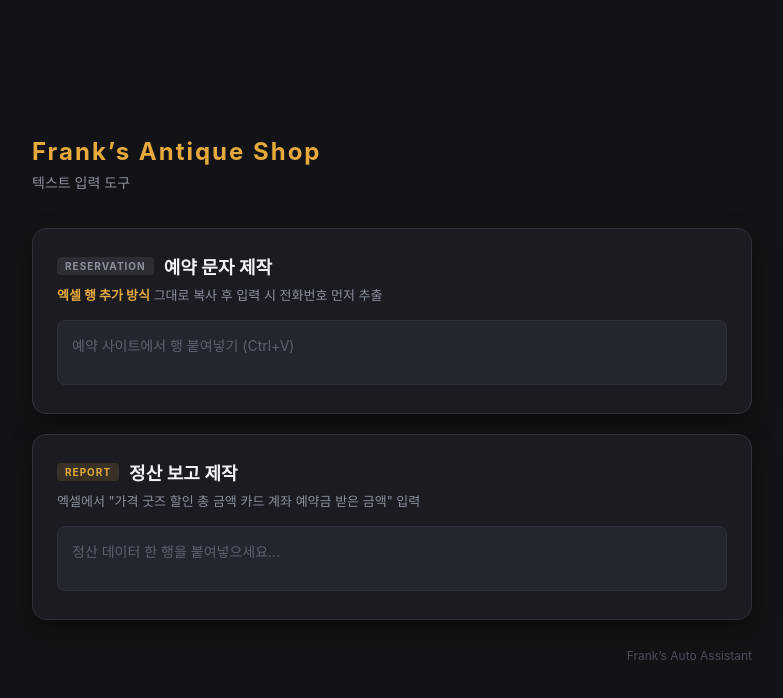
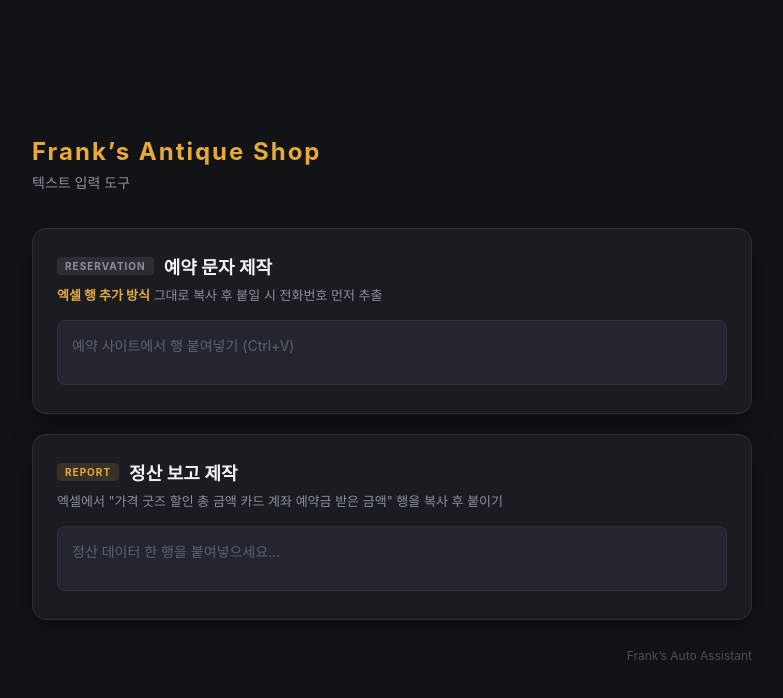
Before and after one commit to FranksAntiqueShop/FranksAntiqueShop.github.io, a plain HTML site: page index.html in a window 1280 px wide. Shown: the whole page, without its empty margins (248-1031 px from the left). Drawn offline with Linux system fonts and the light colour scheme; a web font is replaced by a local one.

```diff
--- a/index.html
+++ b/index.html
@@ -28,7 +28,7 @@
                     <div class="badge">RESERVATION</div>
                     <h2>예약 문자 제작</h2>
                 </div>
-                <p class="card-desc"><strong>엑셀 행 추가 방식</strong> 그대로 복사 후 입력 시 전화번호 먼저 추출</p>
+                <p class="card-desc"><strong>엑셀 행 추가 방식</strong> 그대로 복사 후 붙일 시 전화번호 먼저 추출</p>
                 <div class="input-group">
                     <textarea
                         id="reservationInput"
@@ -57,7 +57,7 @@
                     <div class="badge badge-accent">REPORT</div>
                     <h2>정산 보고 제작</h2>
                 </div>
-                <p class="card-desc">엑셀에서 "가격   굿즈   할인   총 금액   카드   계좌   예약금   받은 금액" 입력</p>
+                <p class="card-desc">엑셀에서 "가격   굿즈   할인   총 금액   카드   계좌   예약금   받은 금액" 행을 복사 후 붙이기</p>
                 <div class="input-group">
                     <textarea
                         id="settlementInput"
```
